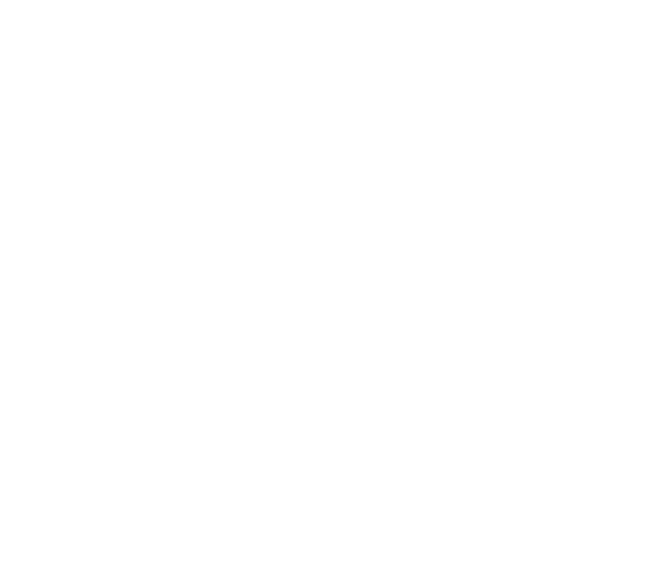
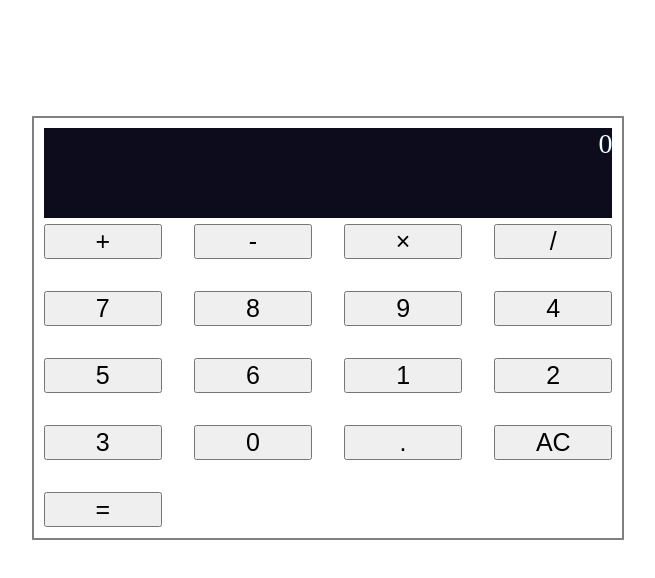
Before and after one commit to kiruidavid/odin-calculator, a plain HTML site: page index.html in a window 1280 px wide. Shown: the whole page, without its empty margins (312-967 px from the left). Drawn offline with Linux system fonts and the light colour scheme.

Commit message:
Added the page and styling to the calculator

```diff
--- a/index.html
+++ b/index.html
@@ -8,6 +8,28 @@
     <link href="./style.css" rel="stylesheet">
 </head>
 <body>
+    <div class="calculator">
+        <div class="calcDisplay">0</div>
+        <div class="calcKeys">
+            <button class="key_operator" data-action="add">+</button>
+            <button class="key_operator" data-action="subtract">-</button>
+            <button class="key_operator" data-action="multiply">&times;</button>
+            <button class="key_operator" data-action="divide">/</button>
+            <button>7</button>
+            <button>8</button>
+            <button>9</button>
+            <button>4</button>
+            <button>5</button>
+            <button>6</button>
+            <button>1</button>
+            <button>2</button>
+            <button>3</button>
+            <button>0</button>
+            <button data-action="decimal">.</button>
+            <button data-action="clear">AC</button>
+            <button class="key_equal" data-action="calculate">=</button>
+        </div>
+    </div>
 <script src="./script.js"></script>
 </body>
 </html>
--- a/script.js
+++ b/script.js
@@ -0,0 +1,30 @@
+let calculator = document.querySelector('.calculator')
+let keys = document.querySelector('.calcKeys')
+
+keys.addEventListener('click', e => {
+    if(e.target.matches('button')){
+        let key = e.target
+        let action = key.dataset.action
+
+        if(!action) {
+            console.log('number key!')
+        }
+        if (
+            action == 'add' ||
+            action == 'subtract' ||
+            action == 'multiply' ||
+            action == 'divide') {
+                console.log('operator key')
+        }
+        if(action === 'decimal'){
+            console.log('decimal key')
+        }
+        if(action === 'clear'){
+            console.log('clear key')
+        }
+        if(action === 'decimal'){
+            console.log('equal key')
+        }
+
+    }
+})
--- a/style.css
+++ b/style.css
@@ -0,0 +1,34 @@
+body {
+    display: flex;
+    align-items: center;
+    height: 80vh;
+    justify-content: center;
+}
+.calculator {
+    margin: auto;
+    width: 45%;
+    padding: 10px;
+    height: 400px;
+    border: 2.5px solid grey;
+
+}
+.calcDisplay{
+    background-color: rgba(9, 9, 26, 0.986);
+    height: 90px;
+    width: 100%;
+    color: azure;
+    font-size: 28px;
+    text-align: right;
+
+}
+.calcKeys{
+    width: 100%;
+    display: grid;
+    grid-gap: 32px;
+    grid-template-columns: repeat(4, 1fr);
+    margin: 6px 0;
+}
+.calcKeys button{
+    font-size: 25px;
+
+}
```
